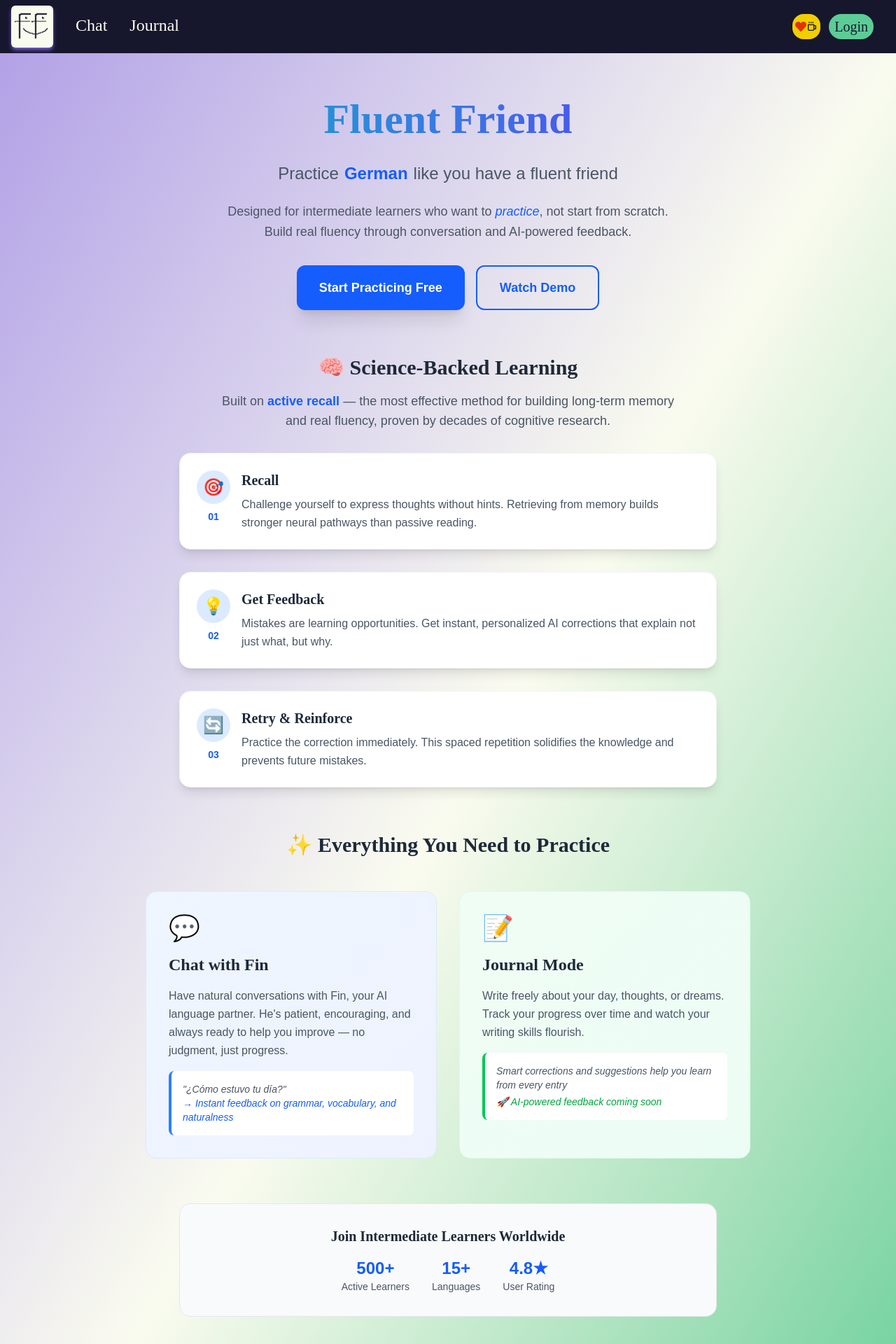
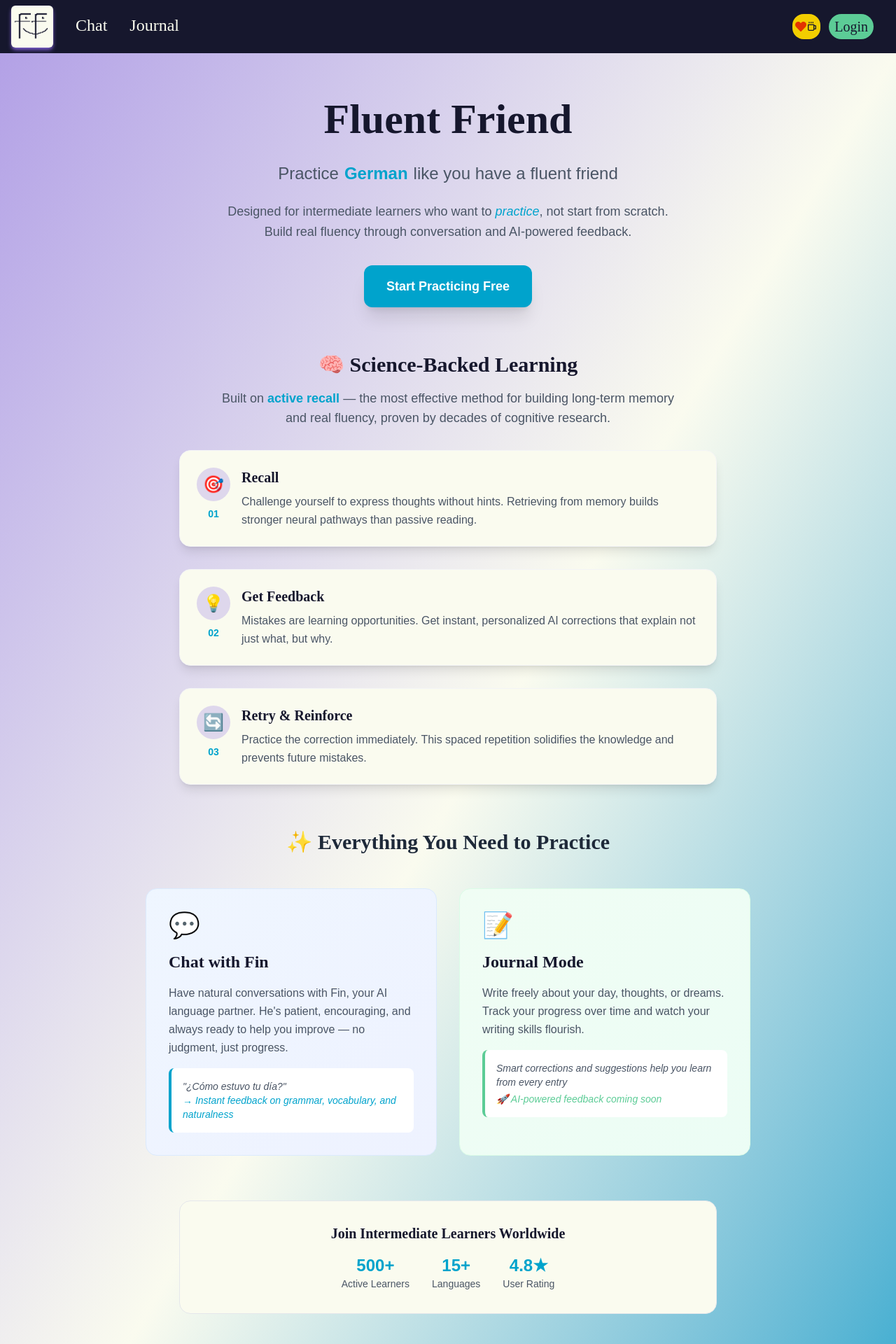
Before and after one commit to kentkr/fluent_friend, a React (Vite) app in the folder frontend/: page / in a window 1280 px wide. Shown: the top 1920 px of the page at 70% size. Built offline with nearby package versions, Linux system fonts and the light colour scheme; no server answers; a web font is replaced by a local one.

Commit message:
customized home page colors

```diff
--- a/frontend/src/app/pages/home/Home.css
+++ b/frontend/src/app/pages/home/Home.css
@@ -2,14 +2,14 @@
 
 /* === PAGE LAYOUT === */
 .page-background {
-    @apply bg-gradient-to-br from-light-purple via-foreground to-green;
+    @apply bg-gradient-to-br from-light-purple via-foreground to-cyan;
 }
 
 .hero-container {
     @apply flex flex-col items-center;
     @apply px-4 py-16;
     @apply max-w-4xl mx-auto;
-    @apply text-grey;
+    @apply text-gray-800;
 }
 
 /* === HERO SECTION === */
@@ -28,7 +28,7 @@
 .hero-title {
     @apply text-5xl md:text-6xl font-bold;
     @apply text-center mb-6;
-    @apply bg-gradient-to-r from-cyan to-indigo-600;
+    @apply bg-gradient-to-r from-background to-background;
     @apply bg-clip-text text-transparent;
 }
 
@@ -42,7 +42,7 @@
 
 .language-rotator {
     @apply mx-2 font-semibold;
-    @apply text-blue-600;
+    @apply text-cyan;
     @apply transition-all duration-500;
 }
 
@@ -54,7 +54,7 @@
 }
 
 .hero-emphasis {
-    @apply text-blue-600 font-medium;
+    @apply text-cyan font-medium;
 }
 
 /* === CTA BUTTONS === */
@@ -64,12 +64,12 @@
 }
 
 .cta-primary {
-    @apply bg-blue-600 text-white;
+    @apply bg-cyan text-white;
     @apply px-8 py-4;
     @apply rounded-xl;
     @apply text-lg font-semibold;
     @apply shadow-xl;
-    @apply hover:bg-blue-700 hover:shadow-2xl;
+    @apply hover:bg-green hover:shadow-2xl hover:shadow-purple;
     @apply transform hover:-translate-y-1;
     @apply transition-all duration-300;
 }
@@ -110,7 +110,7 @@
 
 .section-title {
     @apply text-3xl font-bold mb-4;
-    @apply text-gray-800;
+    @apply text-background;
 }
 
 .section-title-center {
@@ -125,7 +125,7 @@
 }
 
 .text-highlight {
-    @apply text-blue-600;
+    @apply text-cyan;
 }
 
 /* === LEARNING STEPS === */
@@ -134,7 +134,7 @@
 }
 
 .learning-step-card {
-    @apply bg-white;
+    @apply bg-foreground;
     @apply rounded-2xl;
     @apply p-6;
     @apply shadow-lg hover:shadow-xl;
@@ -153,7 +153,7 @@
 
 .step-icon-circle {
     @apply w-12 h-12;
-    @apply bg-blue-100;
+    @apply bg-light-purple/40;
     @apply rounded-full;
     @apply flex items-center justify-center;
     @apply text-2xl mb-2;
@@ -161,13 +161,13 @@
 
 .step-number {
     @apply text-sm font-bold;
-    @apply text-blue-600;
+    @apply text-cyan;
     @apply text-center;
 }
 
 .step-title {
     @apply text-xl font-semibold mb-2;
-    @apply text-gray-800;
+    @apply text-background;
 }
 
 .step-description {
@@ -204,7 +204,7 @@
 
 .feature-title {
     @apply text-2xl font-semibold mb-4;
-    @apply text-gray-800;
+    @apply text-background;
 }
 
 .feature-description {
@@ -216,14 +216,14 @@
     @apply bg-white;
     @apply p-4;
     @apply rounded-lg;
-    @apply border-l-4 border-blue-500;
+    @apply border-l-4 border-cyan;
 }
 
 .feature-example-journal {
     @apply bg-white;
     @apply p-4;
     @apply rounded-lg;
-    @apply border-l-4 border-green-500;
+    @apply border-l-4 border-green;
 }
 
 .example-text {
@@ -231,16 +231,16 @@
 }
 
 .example-feedback {
-    @apply text-blue-600;
+    @apply text-cyan;
 }
 
 .example-coming-soon {
-    @apply block text-green-600 mt-1;
+    @apply block text-green mt-1;
 }
 
 /* === SOCIAL PROOF === */
 .social-proof-card {
-    @apply bg-gray-50;
+    @apply bg-foreground;
     @apply rounded-2xl;
     @apply p-8;
     @apply border border-gray-200;
@@ -248,7 +248,7 @@
 
 .social-proof-title {
     @apply text-xl font-semibold mb-4;
-    @apply text-gray-800;
+    @apply text-background;
 }
 
 .stats-container {
@@ -263,7 +263,7 @@
 
 .stat-number {
     @apply text-2xl font-bold;
-    @apply text-blue-600;
+    @apply text-cyan;
 }
 
 .stat-label {
--- a/frontend/src/app/pages/home/Home.tsx
+++ b/frontend/src/app/pages/home/Home.tsx
@@ -36,9 +36,6 @@ function Home() {
         <div className='cta-buttons-container'>
           <button className='cta-primary'>
             Start Practicing Free
-          </button>
-          <button className='cta-secondary'>
-            Watch Demo
           </button>
         </div>
 
```
